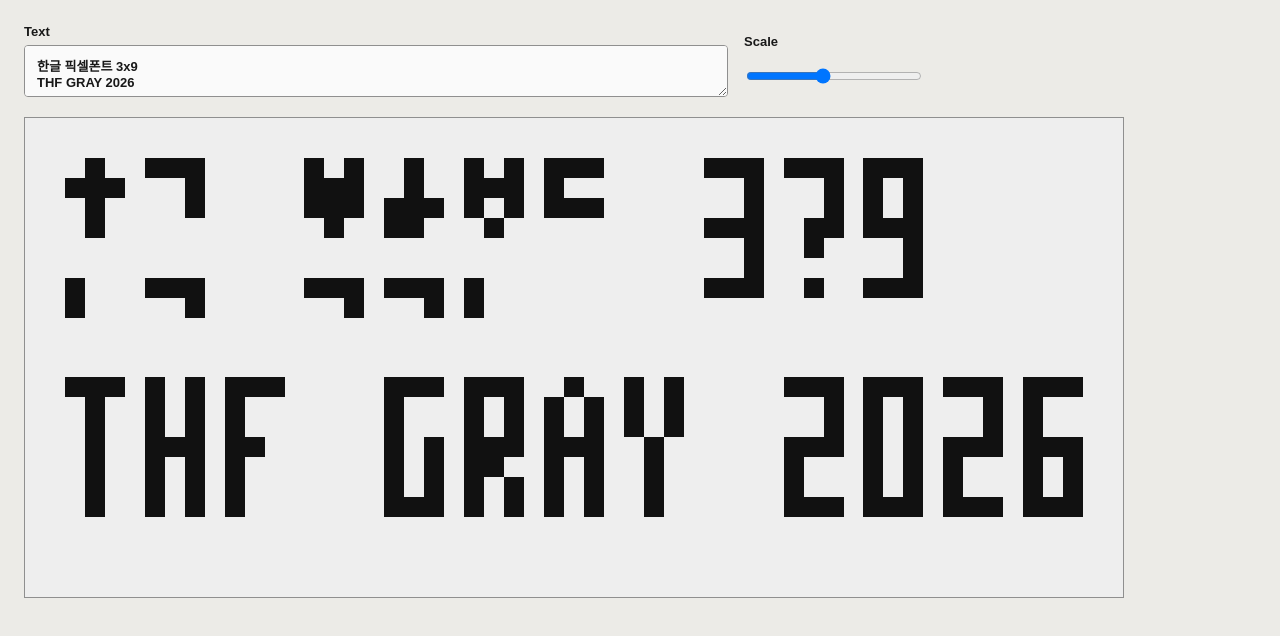
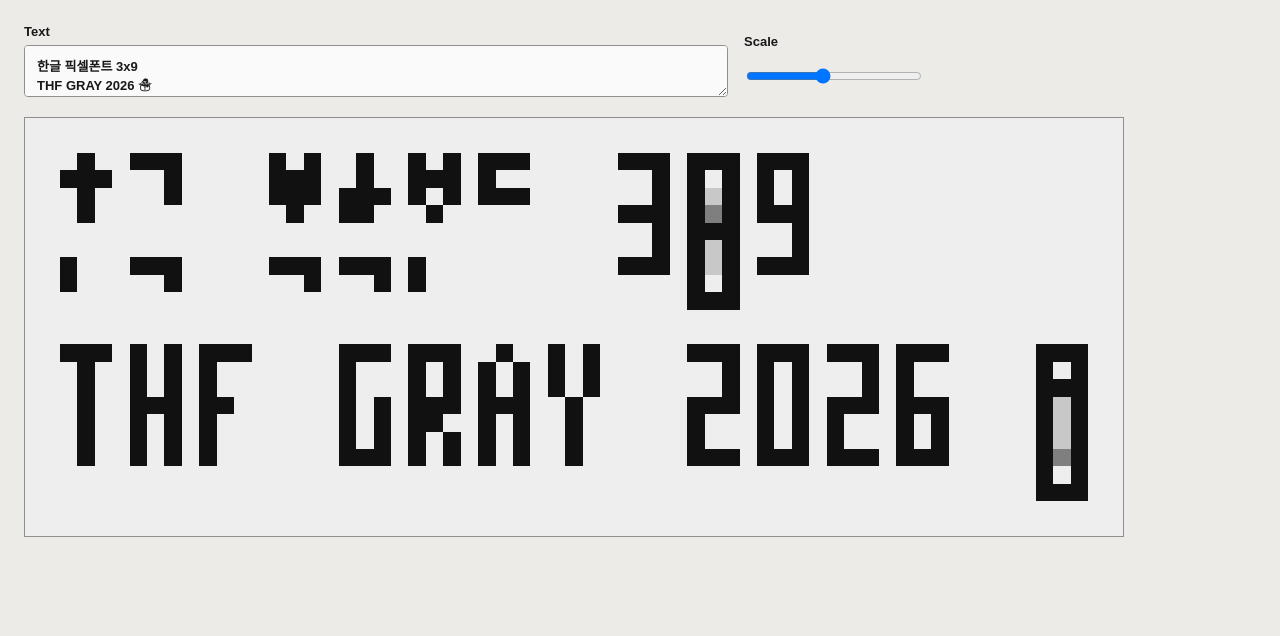
Before and after one commit to jgchoimd-web/thf, a website: page demo/index.html in a window 1280 px wide. Drawn offline with Linux system fonts and the light colour scheme.

Commit message:
Render unknown characters as Unicode boxes

```diff
--- a/demo/index.html
+++ b/demo/index.html
@@ -12,7 +12,7 @@
         <label>
           <span>Text</span>
           <textarea id="text" rows="2">한글 픽셀폰트 3x9
-THF GRAY 2026</textarea>
+THF GRAY 2026 ☃</textarea>
         </label>
         <label>
           <span>Scale</span>
--- a/src/thf3x9.js
+++ b/src/thf3x9.js
@@ -83,7 +83,6 @@ export function renderText(canvas, text, font, options = {}) {
   const palette = options.palette ?? font.levels;
   const padding = options.padding ?? 1;
   const lines = String(text).split("\n");
-  const fallback = font.glyphs[font.fallback] || font.glyphs["?"];
   const metrics = measureText(text, font, { advance, lineGap, scale });
   const width = metrics.width + padding * 2 * scale;
   const height = metrics.height + padding * 2 * scale;
@@ -100,7 +99,7 @@ export function renderText(canvas, text, font, options = {}) {
     const cursorY = padding + lineIndex * (font.cellHeight + lineGap);
 
     [...line].forEach((char) => {
-      const glyph = buildGlyphForChar(char, textToParts(char), font) || fallback;
+      const glyph = buildGlyphForChar(char, textToParts(char), font);
       drawGlyph(ctx, glyph, cursorX, cursorY, scale, palette);
       cursorX += advance;
     });
@@ -113,7 +112,7 @@ export function buildGlyphForChar(char, parts = textToParts(char), font = null)
   }
 
   if (parts.length === 1 && font) {
-    return font.glyphs[parts[0]] || null;
+    return font.glyphs[parts[0]] || unicodeBoxGlyph(char, font);
   }
 
   if (parts.length < 2 || !font) {
@@ -129,6 +128,29 @@ export function buildGlyphForChar(char, parts = textToParts(char), font = null)
   finals.forEach((final, index) => {
     paintPart(rows, font.glyphs[final], index % 2, 6, 2);
   });
+
+  return rows.map((row) => row.join(""));
+}
+
+export function unicodeBoxGlyph(char, font) {
+  const width = font.cellWidth;
+  const height = font.cellHeight;
+  const rows = blankGlyph(width, height);
+  const codePoint = char.codePointAt(0) ?? 0;
+
+  for (let x = 0; x < width; x += 1) {
+    rows[0][x] = 3;
+    rows[height - 1][x] = 3;
+  }
+
+  for (let y = 1; y < height - 1; y += 1) {
+    rows[y][0] = 3;
+    rows[y][width - 1] = 3;
+  }
+
+  for (let y = 2; y < height - 2; y += 1) {
+    rows[y][1] = ((codePoint >> ((y - 2) * 2)) & 3) || 1;
+  }
 
   return rows.map((row) => row.join(""));
 }
```
Also changed, not shown: test/smoke.mjs (+17 -6 lines), README.md.
